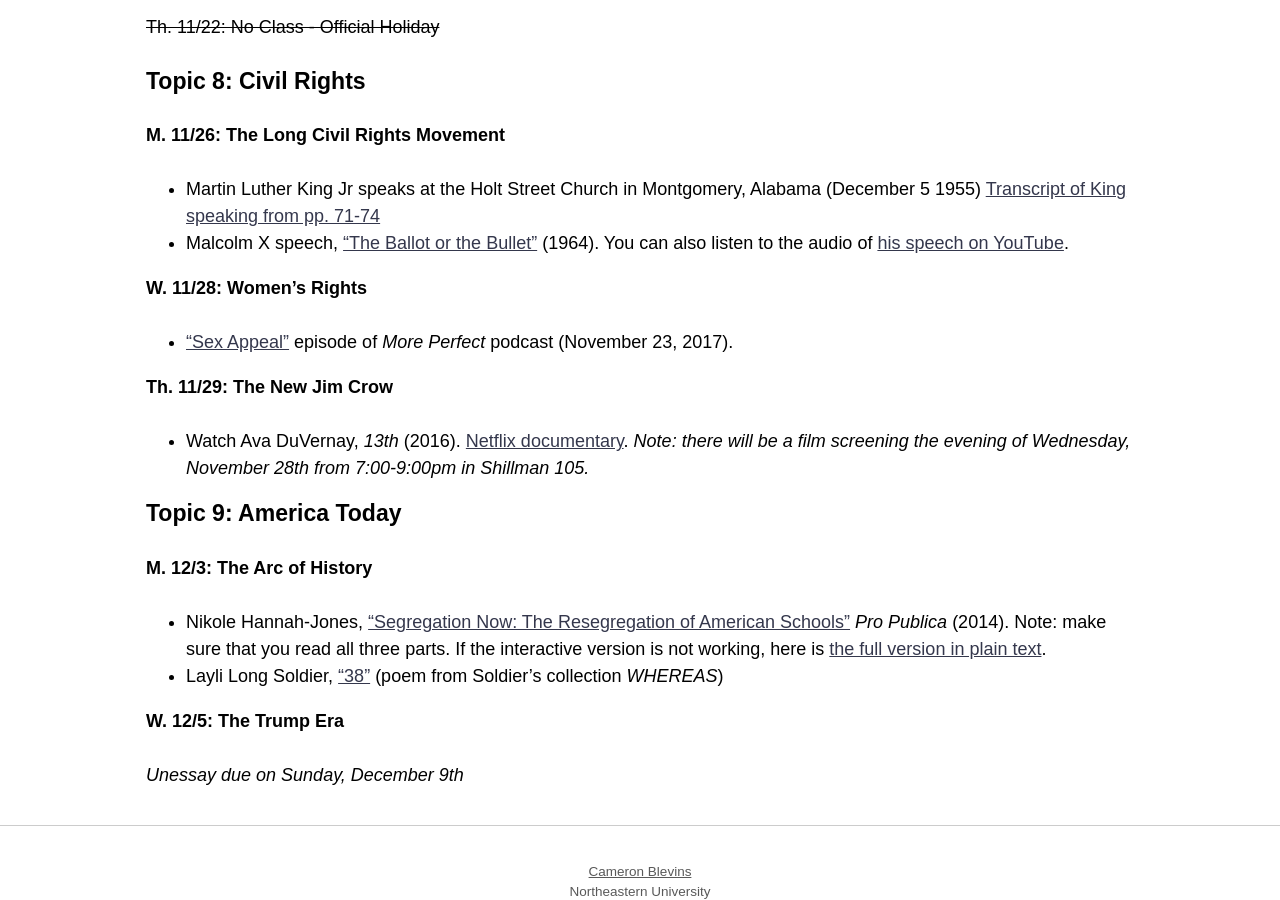
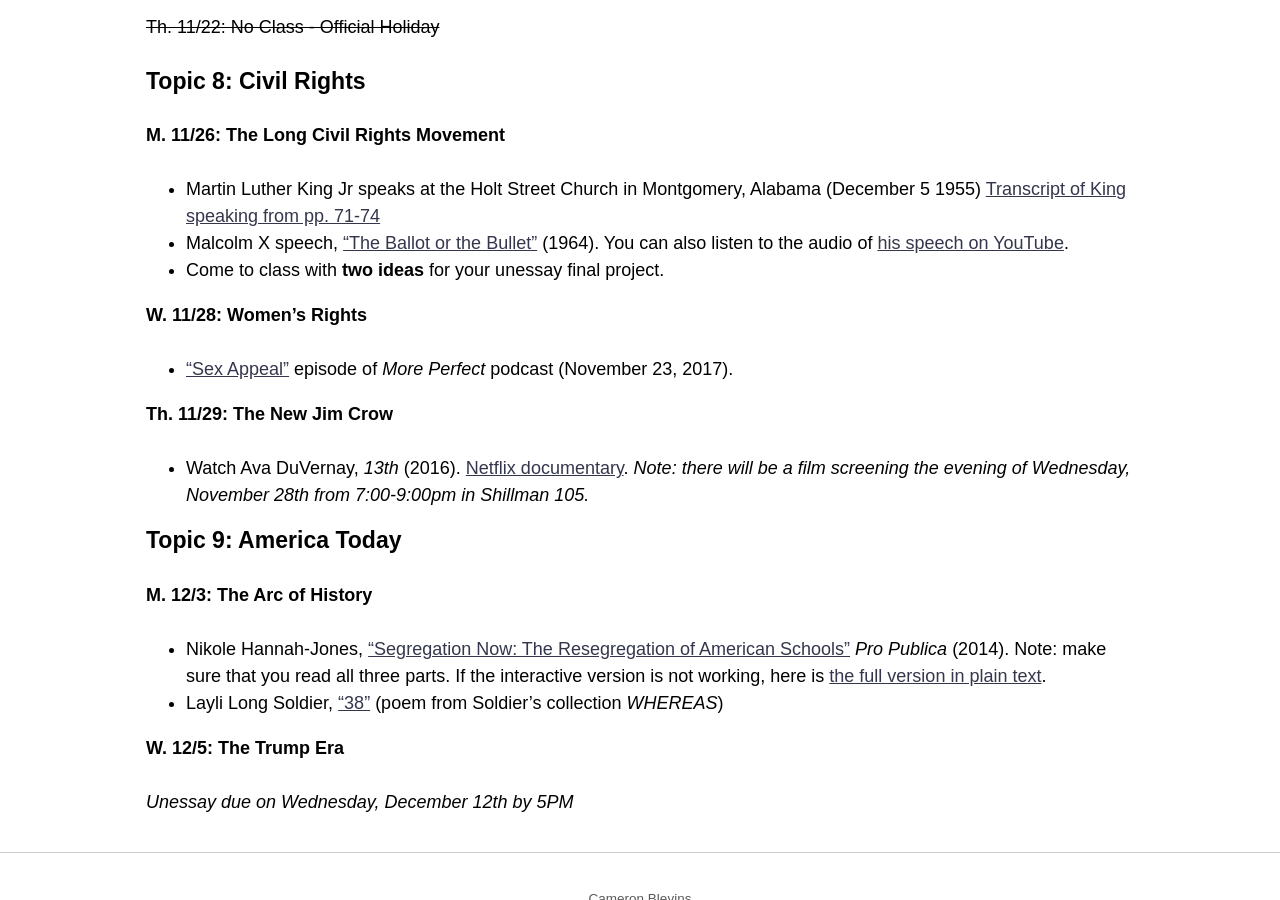
Before and after one commit to cblevins/f18-intro-us, a Jekyll site: the page built from schedule.md, in a window 1280 px wide and 900 px high, scrolled down 4673 px. Built offline with Jekyll 4.4.1, drawn with Linux system fonts in a browser that asks for light colours; nearby versions of some CDN libraries.

Commit message:
schedule update

```diff
--- a/schedule.md
+++ b/schedule.md
@@ -147,6 +147,7 @@ title: Schedule
 **M. 11/26: The Long Civil Rights Movement**
 - Martin Luther King Jr speaks at the Holt Street Church in Montgomery, Alabama (December 5 1955) [Transcript of King speaking from pp. 71-74](http://okra.stanford.edu/transcription/document_images/Vol03Scans/71_5-Dec-1955_MIA%20Mass%20Meeting.pdf)
 - Malcolm X speech, ["The Ballot or the Bullet”](http://www.blacklivesmattersyllabus.com/wp-content/uploads/2015/11/Malcolm-X-The-Ballot-or-the-Bullet.pdf) (1964). You can also listen to the audio of [his speech on YouTube](https://youtu.be/7oVW3HfzXkg).
+- Come to class with **two ideas** for your unessay final project.
 
 **W. 11/28: Women’s Rights**
 - ["Sex Appeal"](https://www.wnycstudios.org/story/sex-appeal/) episode of *More Perfect* podcast (November 23, 2017).
@@ -162,4 +163,4 @@ title: Schedule
 
 **W. 12/5: The Trump Era**
 
-*Unessay due on Sunday, December 9th*
+*Unessay due on Wednesday, December 12th by 5PM*
```
Also changed, not shown: 1 other file.
